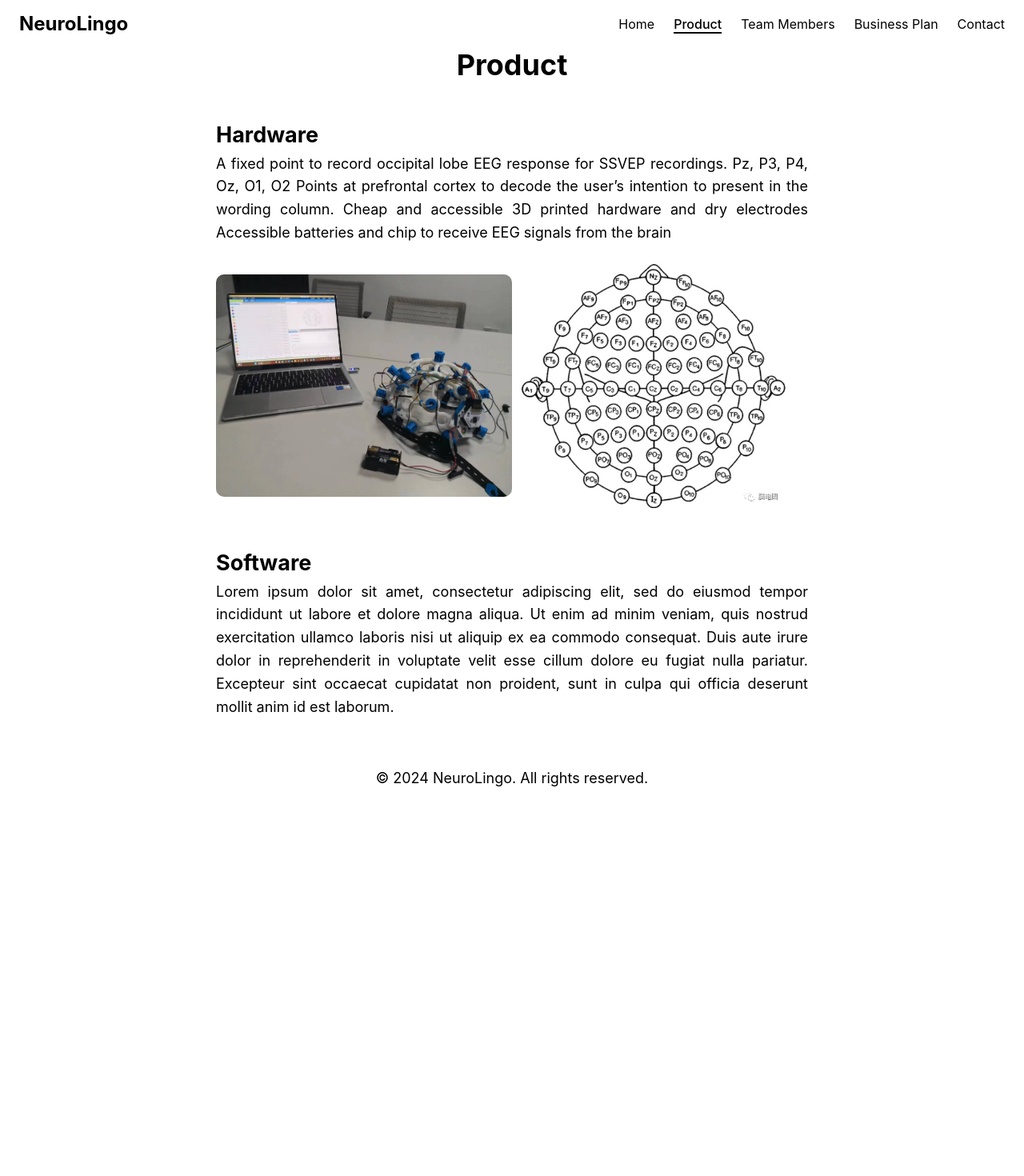
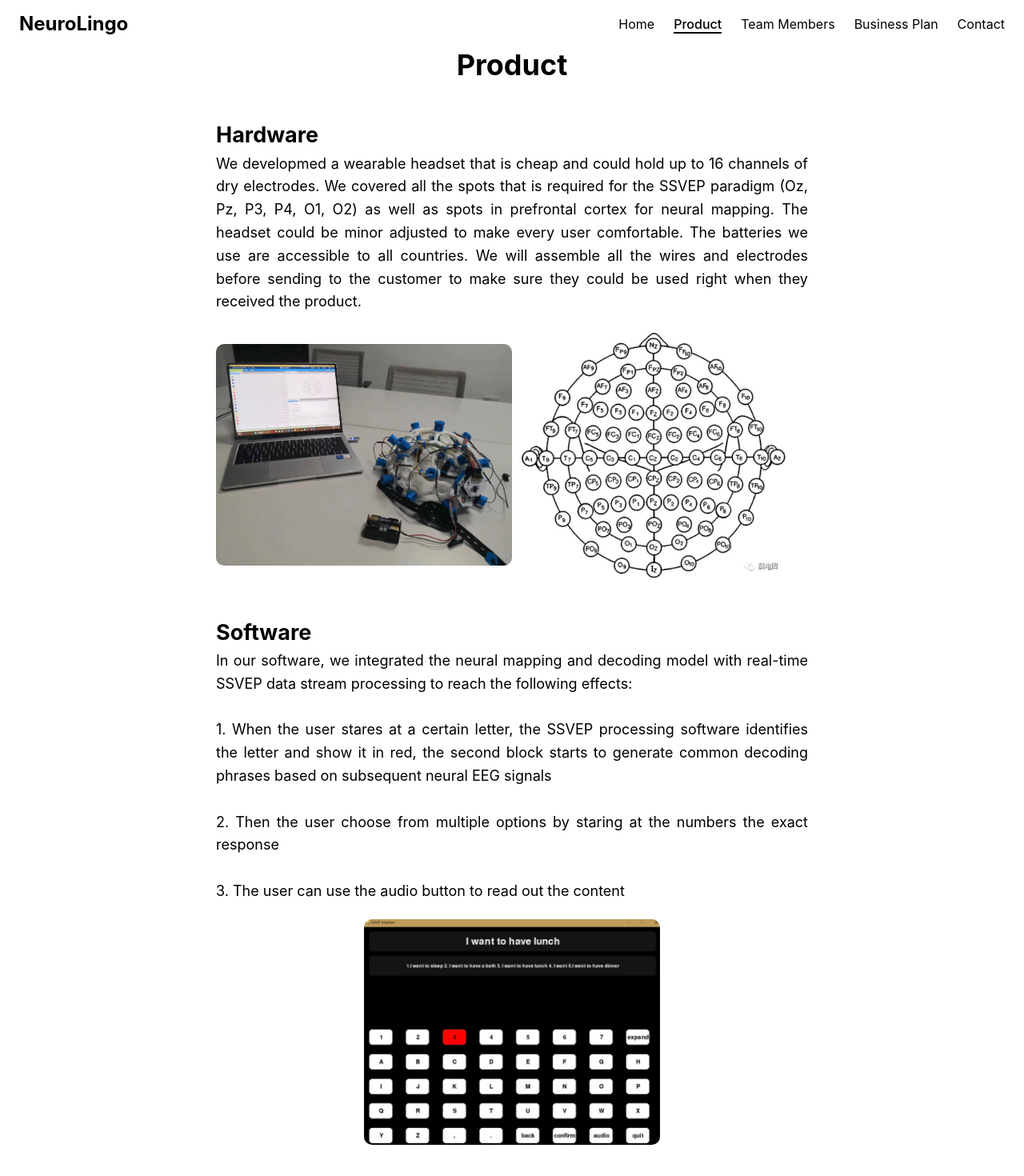
Before and after one commit to EvanLuo42/conrad-website, a Vue app: page /product in a window 1280 px wide. Shown: the top 1470 px of the page at 80% size. Before the commit the page ends 998 px from the top, so only its background shows below. Built offline with nearby package versions, Linux system fonts and the light colour scheme.

Commit message:
feat(product): Update hardware description

```diff
--- a/src/views/MembersView.vue
+++ b/src/views/MembersView.vue
@@ -6,7 +6,7 @@ import MemberCard from '@/components/MemberCard.vue';
   <main>
     <h1 class="title">Team Members</h1>
     <MemberCard class="member" src="/zjs.jpg" name="ABC" description="Lorem ipsum dolor sit amet, consectetur adipiscing elit, sed do eiusmod tempor incididunt ut labore et dolore magna aliqua. Ut enim ad minim veniam, quis nostrud exercitation ullamco laboris nisi ut aliquip ex ea commodo consequat. Duis aute irure dolor in reprehenderit in voluptate velit esse cillum dolore eu fugiat nulla pariatur. Excepteur sint occaecat cupidatat non proident, sunt in culpa qui officia deserunt mollit anim id est laborum."></MemberCard>
-    <MemberCard class="member" src="/llc.jpg" name="Lichen Lu Edward" description="I am Lu Lichen Edward, responsible for the &quot;Go to Market&quot;, &quot;Business Model&quot;, and &quot;Fundraising&quot; part in this Conrad activity, which includes product pricing, funding sources, marketing strategies, and other content."></MemberCard>
+    <MemberCard class="member" src="/llc.jpg" name="Lichen Lu Edward" description="I am Lu Lichen Edward, from the Grade 11th of Shanghai Pinghe School. Due to my great enthusiasm and interest in business, I hope to gain more experience and multi-dimensional knowledge in the field of business through this Conrad activity, filling some gaps in my previous field. In the process of writing this business plan, my main responsibility was for the &quot;Go to Market&quot;, &quot;Business Model&quot; and &quot;Fundraising&quot; part in this Conrad activity, which includes product pricing, funding sources, marketing strategies, and other content."></MemberCard>
     <MemberCard class="member" src="/ywq.jpg" name="Wenqing Yang Eloisa" description="I am Eloisa Yang Wenqing from the senior second grade at Shanghai Pinghe School. Participating in Conrad is my first experience in a science-related competition, where I was responsible for business analysis and planning within the team. Throughout the process, I applied knowledge related to marketing to assess the feasibility of our project. Through our team's efforts, we planned the launch and future strategy for a new product called Neurolingo, offering a viable path for the commercialization of the BCI industry and providing solutions to human language difficulties."></MemberCard>
     <MemberCard class="member" src="/lzy.jpg" name="Ziyun Luo Evan" description="I am Evan Luo Ziyun from grade 11 at Shanghai Pinghe School. I'm familiar with full-stack development, sophisticated in Java, Kotlin, Rust, Swift, Vue.js and other popular languages. I also have a 4-year development experience, mainly game development and backend development. In Conrad, I am mainly responsible for the website developing job."></MemberCard>
   </main>
--- a/src/views/ProductView.vue
+++ b/src/views/ProductView.vue
@@ -3,22 +3,20 @@
     <h1 class="title">Product</h1>
     <div class="content">
       <h2>Hardware</h2>
-      <span>A fixed point to record occipital lobe EEG response for SSVEP recordings.
-Pz, P3, P4, Oz, O1, O2
-
-Points at prefrontal cortex to decode the user’s intention to present in the wording column.
-
-Cheap and accessible 3D printed hardware and dry electrodes
-
-Accessible batteries and chip to receive EEG signals from the brain
-
-      </span>
+      <span>We developmed a wearable headset that is cheap and could hold up to 16 channels of dry electrodes. We covered all the spots that is required for the SSVEP paradigm (Oz, Pz, P3, P4, O1, O2) as well as spots in prefrontal cortex for neural mapping. The headset could be minor adjusted to make every user comfortable. The batteries we use are accessible to all countries. We will assemble all the wires and electrodes before sending to the customer to make sure they could be used right when they received the product. </span>
       <div class="images">
         <img src="/product.jpg">
         <img src="/eeg.jpg">
       </div>
       <h2>Software</h2>
-      <span>Lorem ipsum dolor sit amet, consectetur adipiscing elit, sed do eiusmod tempor incididunt ut labore et dolore magna aliqua. Ut enim ad minim veniam, quis nostrud exercitation ullamco laboris nisi ut aliquip ex ea commodo consequat. Duis aute irure dolor in reprehenderit in voluptate velit esse cillum dolore eu fugiat nulla pariatur. Excepteur sint occaecat cupidatat non proident, sunt in culpa qui officia deserunt mollit anim id est laborum.</span>
+      <span>In our software, we integrated the neural mapping and decoding model with real-time SSVEP data stream processing to reach the following effects:</span>
+      <br>
+      <span>1. When the user stares at a certain letter, the SSVEP processing software identifies the letter and show it in red, the second block starts to generate common decoding phrases based on subsequent neural EEG signals</span>
+      <br>
+      <span>2. Then the user choose from multiple options by staring at the numbers the exact response</span>
+      <br>
+      <span>3. The user can use the audio button to read out the content</span>
+      <img src="/software.jpg">
     </div>
   </main>
 </template>
```
Also changed, not shown: public/software.jpg (added).
